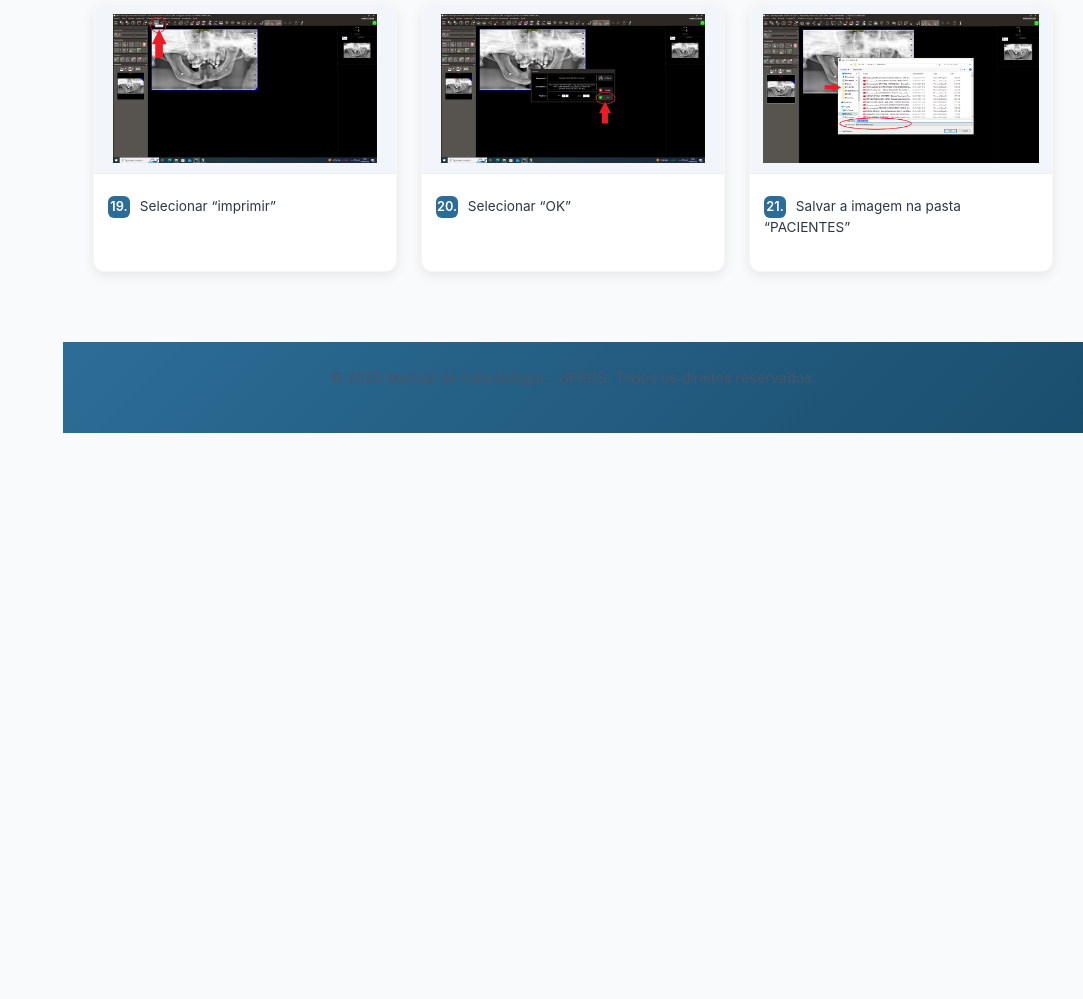
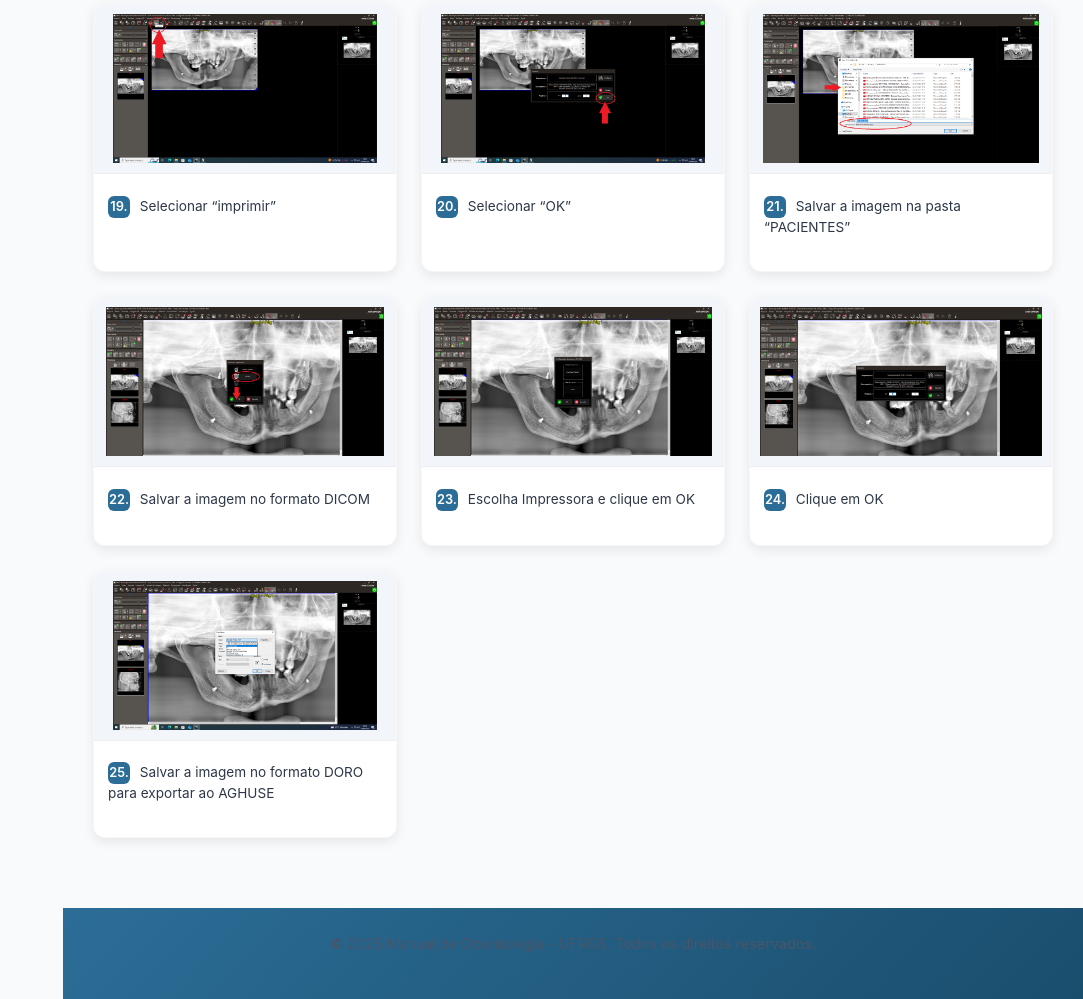
Before and after one commit to BERNARDOBELLEZAUFRGS/protocoloOdontoUFRGS, a plain HTML site: page index.html in a window 1280 px wide. Shown: the part 2075-3074 px from the top of the page, without its empty margins (197-1280 px from the left). Before the commit the page ends 2508 px from the top, so only its background shows below. Drawn offline with Linux system fonts and the light colour scheme.

Commit message:
NovasImagens

```diff
--- a/index.html
+++ b/index.html
@@ -35,6 +35,10 @@
                         <li><a href="#passo-19"><strong>19.</strong> Imprimir</a></li>
                         <li><a href="#passo-20"><strong>20.</strong> Confirmação</a></li>
                         <li><a href="#passo-21"><strong>21.</strong> Salvando resultado</a></li>
+                        <li><a href="#passo-22"><strong>22.</strong> Salvar formato DICOM</a></li>
+                        <li><a href="#passo-23"><strong>23.</strong> Seleção de impressora</a></li>
+                        <li><a href="#passo-24"><strong>24.</strong> Confirmação de impressão</a></li>
+                        <li><a href="#passo-25"><strong>25.</strong> Salvar formato DORO</a></li>
                     </ul>
                 </li>
             </ul>
@@ -182,6 +186,31 @@
                     <p class="caption"><strong>21.</strong> Salvar a imagem na pasta “PACIENTES”</p>
                 </div>
 
+                <!-- Passo 22 -->
+                <div class="step" id="passo-22">
+                    <img src="imagens/DicomSelecionar.edit.png" alt="Passo 22: Salvar imagem no formato DICOM">
+                    <p class="caption"><strong>22.</strong> Salvar a imagem no formato DICOM</p>
+                </div>
+
+                <!-- Passo 23 -->
+                <div class="step" id="passo-23">
+                    <img src="imagens/SelecaoImpressora.PNG" alt="Passo 23: Seleção de impressora">
+                    <p class="caption"><strong>23.</strong> Escolha Impressora e clique em OK</p>
+                </div>
+
+                <!-- Passo 24 -->
+                <div class="step" id="passo-24">
+                    <img src="imagens/ImprimirOK2.PNG" alt="Passo 24: Confirmação de impressão">
+                    <p class="caption"><strong>24.</strong> Clique em OK</p>
+                </div>
+
+                <!-- Passo 25 -->
+                <div class="step" id="passo-25">
+                    <img src="imagens/DoroPDF.png" alt="Passo 25: Salvar no formato DORO">
+                    <p class="caption"><strong>25.</strong> Salvar a imagem no formato DORO para exportar ao AGHUSE</p>
+                </div>
+
+
             </div> <!-- Fim do steps-container -->
             <!-- <<< FIM DA SEÇÃO DE IMAGENS >>> -->
 
```
Also changed, not shown: imagens/ConfigurarImprimir.PNG (added), imagens/DicomSelecionar.edit.png (added), imagens/DoroPDF.png (added), imagens/ImprimirOK2.PNG (added), imagens/SelecaoImpressora.PNG (added).
